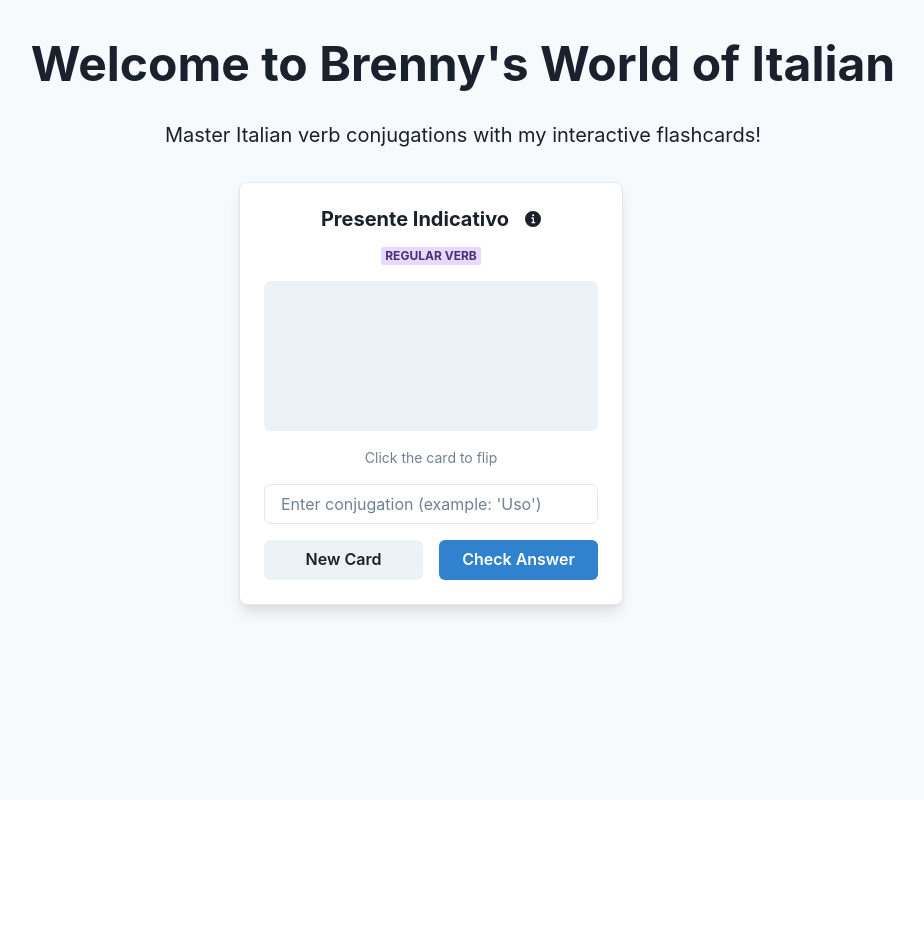
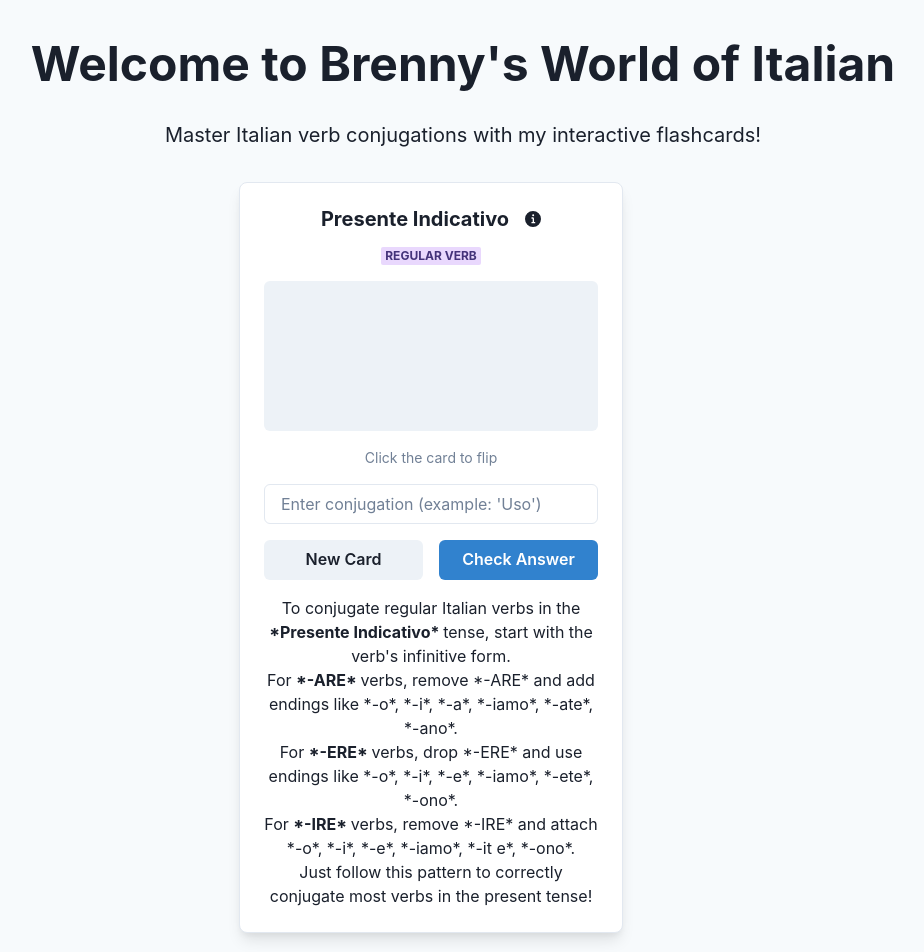
Before and after one commit to brennanlazzara/italian-with-brenny, a React (Create React App) app in the folder client/: page / in a window 1280 px wide. Shown: the top 952 px of the page, without its empty margins (177-1101 px from the left). Before the commit the page ends 800 px from the top, so only its background shows below. Built offline with nearby package versions, Linux system fonts and the light colour scheme; no server answers.

Commit message:
lesson info init

```diff
--- a/client/src/components/FlashCard.tsx
+++ b/client/src/components/FlashCard.tsx
@@ -251,6 +251,16 @@ const FlashCard = () => {
             )}
           </>
         )}
+          <Text textAlign="center">
+            To conjugate regular Italian verbs in the <b>*Presente Indicativo* </b>
+            tense, start with the verb's infinitive form. <br /> For <b>*-ARE* </b>
+            verbs, remove *-ARE* and add endings like *-o*, *-i*, *-a*, *-iamo*,
+            *-ate*, *-ano*. <br /> For <b>*-ERE* </b>  verbs, drop *-ERE*  and use endings
+            like *-o*, *-i*, *-e*, *-iamo*, *-ete*, *-ono*. <br /> For <b>*-IRE* </b>
+            verbs, remove *-IRE* and attach *-o*, *-i*, *-e*, *-iamo*, *-it e*,
+            *-ono*. <br /> Just follow this pattern to correctly conjugate most
+            verbs in the present tense!
+          </Text>
         {/* HINT DIALOG */}
         <AlertDialog
           isOpen={isOpen}
```
